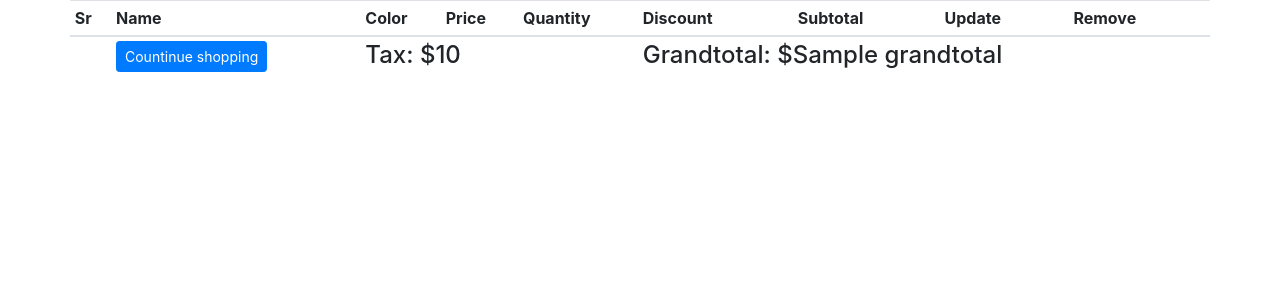
After one commit to Igorcand/E-commerce-Flask, a Flask app: template shop/templates/products/carts.html in a window 1280 px wide. The commit adds this page. Shown: the top 300 px of the page. Run offline with Flask 2, Linux system fonts and the light colour scheme; the template is opened without the code that fills it: most values are stand-ins (such as "Sample title", 1, 10 or a date in 2020); some libraries are stand-ins or nearby versions.

Commit message:
added a new route on carts

```diff
--- /dev/null
+++ b/shop/templates/products/carts.html
@@ -0,0 +1,55 @@
+{% extends 'layout.html' %}
+{% block content %}
+
+<div class="container">
+    <div class="row">
+        <table class="table table-sm">
+            <thead>
+                <th>Sr</th>
+                <th>Name</th>
+                <th>Color</th>
+                <th>Price</th>
+                <th>Quantity</th>
+                <th>Discount</th>
+                <th>Subtotal</th>
+                <th>Update</th>
+                <th>Remove</th>
+            </thead>
+
+            <tbody>
+                {% for key, product in session['Shoppingcart'].items() %}
+                {% set discount =  "%0.2f" | format((product.discount/100) * product.price|float) %}
+                <tr>
+                    <td>{{loop.index}}</td>
+                    <td>{{product.name}}</td>
+                    <td>{{product.color}}</td>
+                    <td>${{product.price}}</td>
+                    <td>{{product.quantity}}</td>
+                    {% if product.discount > 0 %}
+                    <td>{{product.discount}}% &nbsp; is {{discount}}</td>
+                    {% else %}
+                    <td></td>
+                    {% endif %}
+                    {% set subtotal = product.quantity|int * product.price|float %}
+                    <td>{{"%0.2f"|format((subtotal|float) - discount|float)}}</td>
+                    <td><a href="#">Update</a></td>
+                    <td><a href="#">Remove</a></td>
+
+
+                </tr>
+                {% endfor %}
+
+                <tr>
+                    <td></td>
+                    <td><a href="/" class="btn btn-sm btn-primary">Countinue shopping</a></td>
+                    <td colspan="3"><h4> Tax: ${{tax}}</h4></td>
+                    <td colspan="4"><h4> Grandtotal: ${{grandtotal}} </h4></td>
+
+                </tr>
+            </tbody>
+        </table>
+    </div>
+</div>
+
+
+{% endblock content %}
--- a/shop/templates/products/index.html
+++ b/shop/templates/products/index.html
@@ -38,7 +38,7 @@
                 </li>
 
             <li class="nav-item">
-            <a class="nav-link disabled" href="#" tabindex="-1">Cart ({{session['Shoppingcart']|length}})</a>
+            <a class="nav-link" href="{{url_for('getCart')}}" tabindex="-1">Cart ({{session['Shoppingcart']|length}})</a>
             </li>
         </ul>
         <form class="form-inline my-2 my-lg-0">
```
Also changed, not shown: shop/carts/carts.py (+14 -0 lines).
